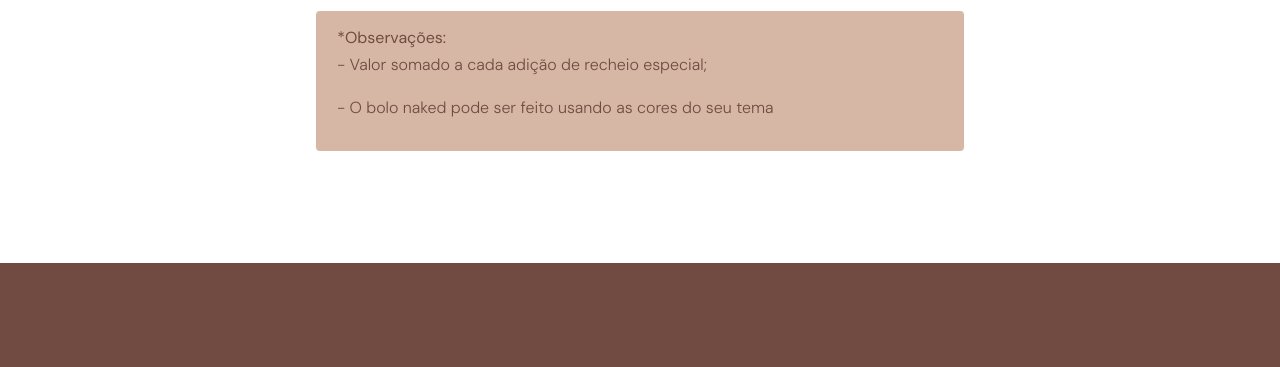
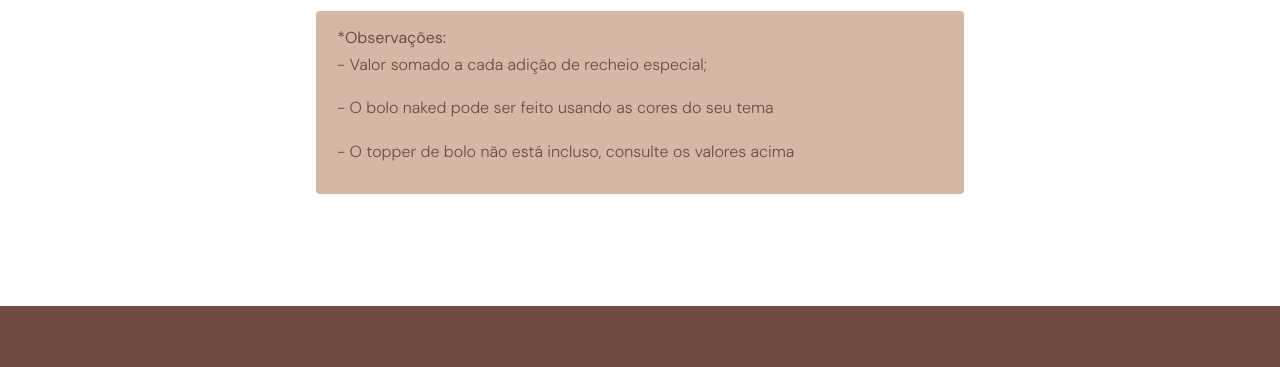
Before and after one commit to carloseduardovieira/leticia-soares, a plain HTML site: page naked.html in a window 1280 px wide. Shown: the part 6200-6567 px from the top of the page. Drawn offline with Linux system fonts and the light colour scheme; files whose address does not match are found by name.

Commit message:
fix: informacao naked topper

```diff
--- a/naked.html
+++ b/naked.html
@@ -317,6 +317,7 @@
               <b>*Observações:</b>
               <p> - Valor somado a cada adição de recheio especial;</p>
               <p> - O bolo naked pode ser feito usando as cores do seu tema </p>
+              <p> - O topper de bolo não está incluso, consulte os valores acima </p>
             </div>
           </div>
         </div>
```
